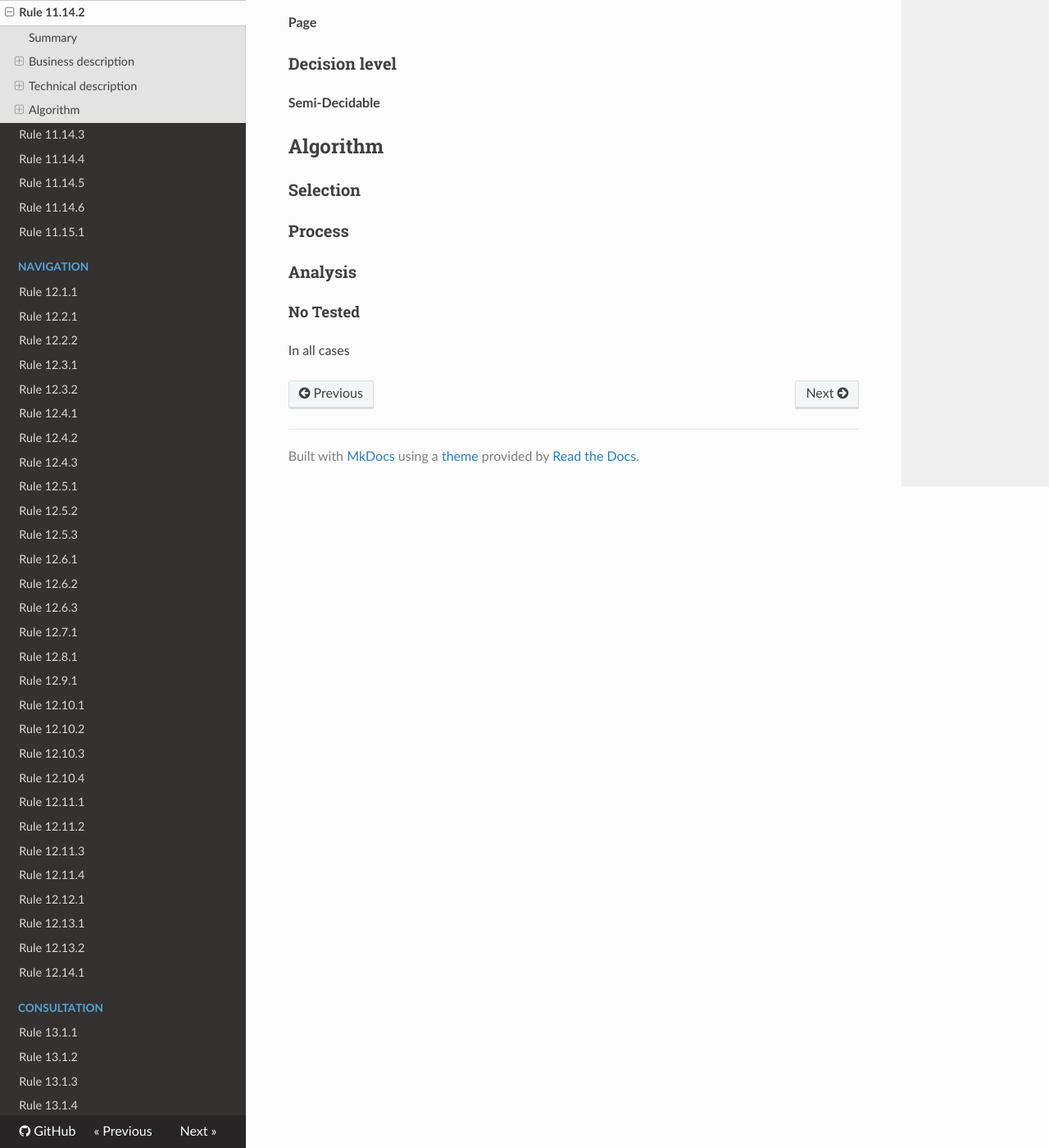
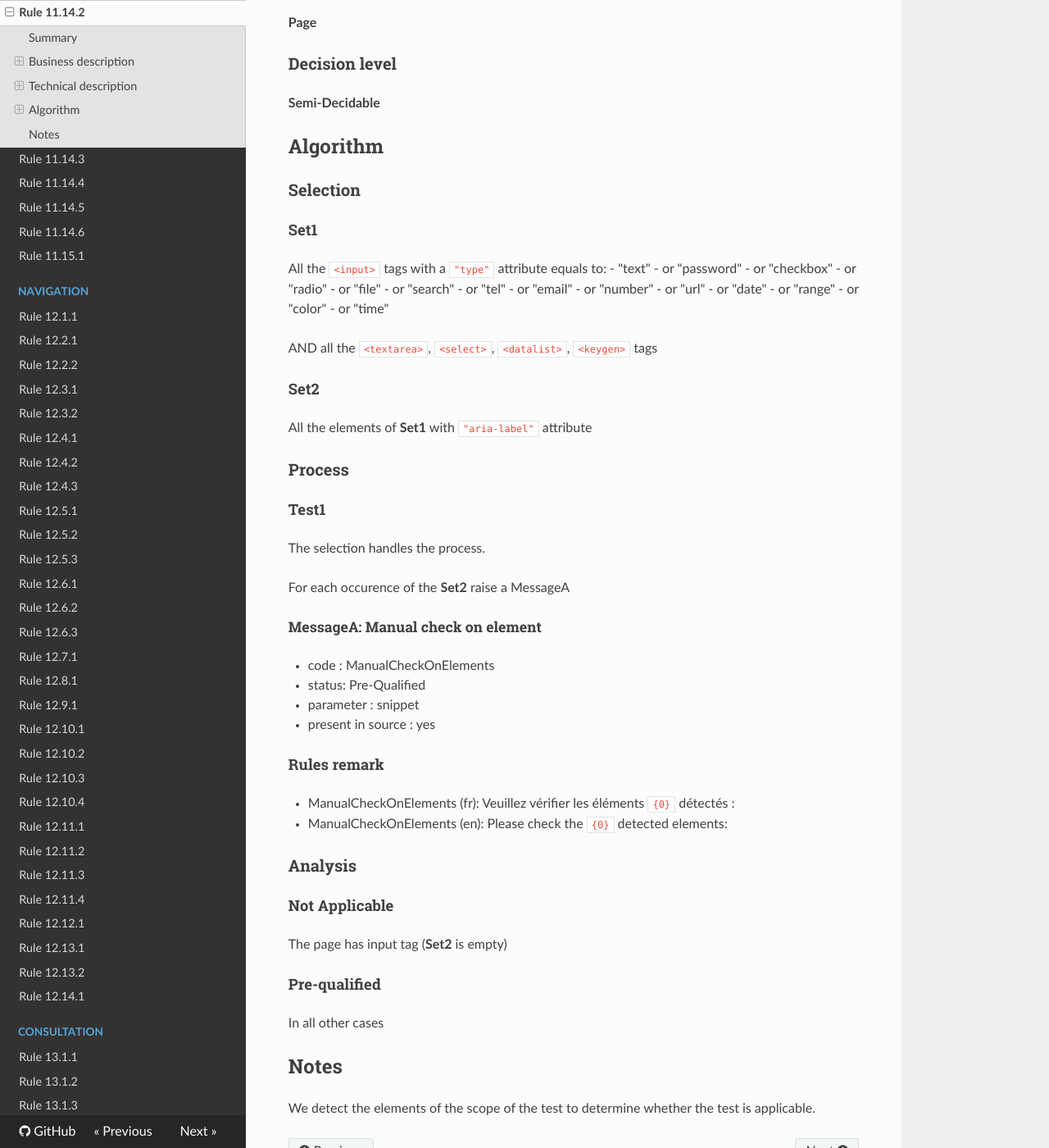
Before and after one commit to Tanaguru/RGAA3-2016, an MkDocs documentation site: the page built from docs/Rule-11-14-2.md, in a window 1280 px wide and 1400 px high, scrolled down 827 px. Shown: the whole window at 82% size. Built offline with MkDocs 1.6.1, drawn with Linux system fonts in a browser that asks for light colours; nearby versions of some CDN libraries; old or Windows-style settings are respelled for this version of MkDocs.

Commit message:
Update tests 11.14.2

```diff
--- a/docs/Rule-11-14-2.md
+++ b/docs/Rule-11-14-2.md
@@ -8,11 +8,11 @@ No-check rule
 
 ### Criterion
 
-[11.14](http://references.modernisation.gouv.fr/referentiel-technique-0#crit-11-14)
+[11.14](http://references.modernisation.gouv.fr/rgaa/criteres.html#crit-11-14)
 
 ###Test
 
-[11.14.2](http://references.modernisation.gouv.fr/referentiel-technique-0#test-11-14-2)
+[11.14.2](http://references.modernisation.gouv.fr/rgaa/criteres.html#test-11-14-2)
 
 ### Description
 
@@ -36,10 +36,61 @@ Chaque indication qui utilise la propri&eacute;t&eacute; ARIA `aria-label` doit
 
 ### Selection
 
+#### Set1
+
+All the `<input>` tags with a `"type"` attribute equals to:
+-  "text"
+-   or "password"
+-   or "checkbox"
+-   or "radio"
+-   or "file"
+-   or "search"
+-   or "tel"
+-   or "email"
+-   or "number"
+-   or "url"
+-   or "date"
+-   or "range"
+-   or "color"
+-   or "time"
+
+AND all the `<textarea>`, `<select>`, `<datalist>`, `<keygen>` tags
+
+#### Set2
+
+All the elements of **Set1** with `"aria-label"` attribute
+
 ### Process
+
+#### Test1
+
+The selection handles the process.
+
+For each occurence of the **Set2** raise a MessageA
+
+##### MessageA: Manual check on element
+
+-   code : ManualCheckOnElements
+-   status: Pre-Qualified
+-   parameter : snippet
+-   present in source : yes
+
+#### Rules remark
+
+ * ManualCheckOnElements (fr): Veuillez v&eacute;rifier les &eacute;l&eacute;ments <code>{0}</code> d&eacute;tect&eacute;s :
+ * ManualCheckOnElements (en): Please check the <code>{0}</code> detected elements:
 
 ### Analysis
 
-#### No Tested
+#### Not Applicable
 
-In all cases
+The page has input tag (**Set2** is empty)
+
+#### Pre-qualified
+
+In all other cases
+
+## Notes
+
+We detect the elements of the scope of the test to determine whether the
+test is applicable.
```
Also changed, not shown: docs/Rule-11-14-1.md (+2 -2 lines).
